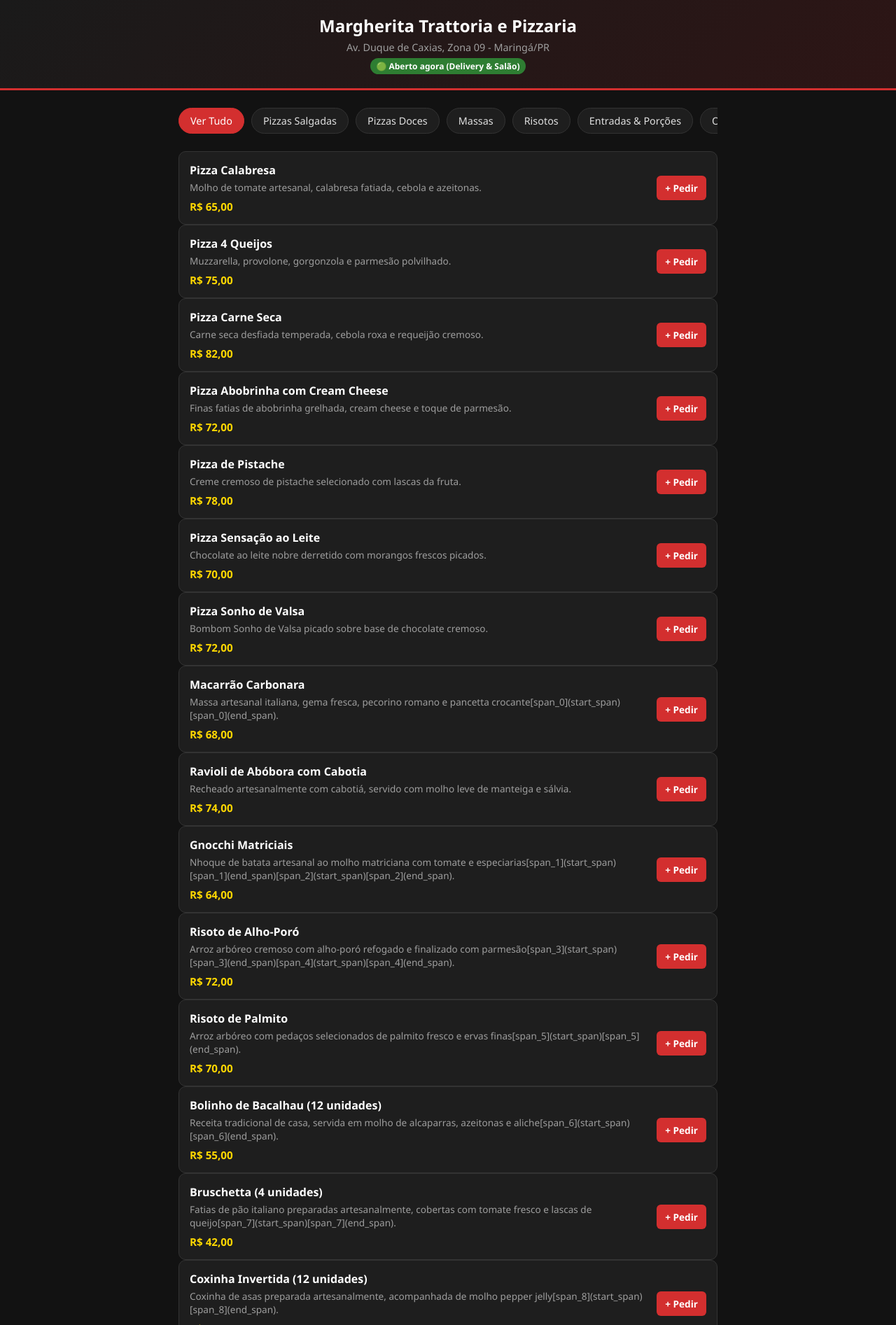
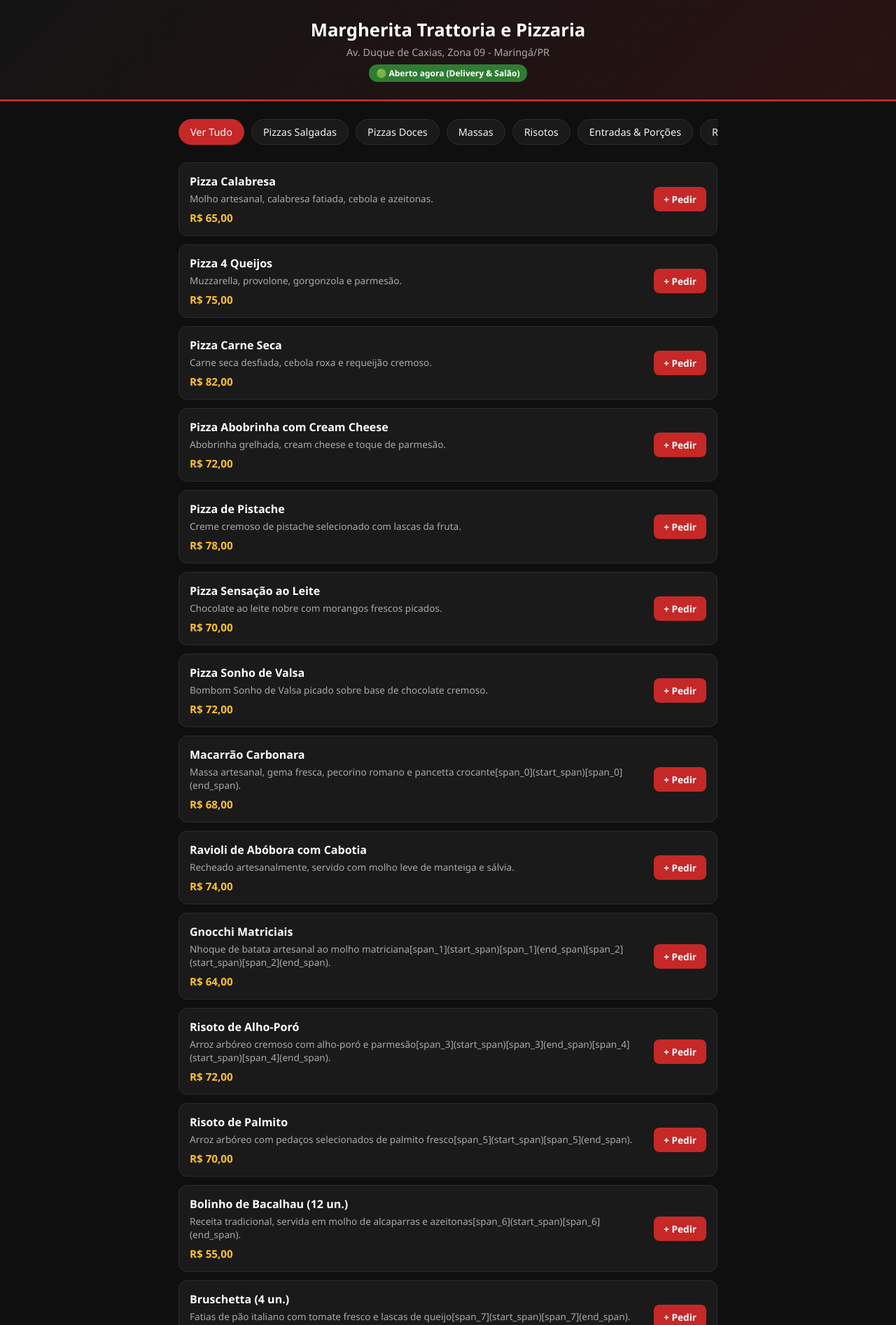
Before and after one commit to cadu2311/Pizza-2, a plain HTML site: page index.html in a window 1280 px wide. Shown: the top 1893 px of the page at 70% size. Drawn offline with Linux system fonts and the light colour scheme.

Commit message:
Update styles and menu item descriptions in index.html

```diff
--- a/index.html
+++ b/index.html
@@ -6,14 +6,14 @@
     <title>Margherita Trattoria e Pizzaria | Cardápio Digital</title>
     <style>
         :root {
-            --bg-color: #121212;
-            --card-bg: #1e1e1e;
-            --primary: #d32f2f;
+            --bg-color: #0f0f0f;
+            --card-bg: #1a1a1a;
+            --primary: #c62828;
             --primary-hover: #b71c1c;
-            --accent: #ffd700;
-            --text: #e0e0e0;
-            --text-muted: #9e9e9e;
-            --border: #333333;
+            --accent: #fbc02d;
+            --text: #f5f5f5;
+            --text-muted: #aaaaaa;
+            --border: #2c2c2c;
         }
 
         * {
@@ -30,8 +30,8 @@
         }
 
         header {
-            background: linear-gradient(135deg, #1a1a1a, #2d1515);
-            padding: 20px;
+            background: linear-gradient(135deg, #141414, #2a1212);
+            padding: 25px 15px;
             text-align: center;
             border-bottom: 3px solid var(--primary);
             position: sticky;
@@ -41,7 +41,7 @@
 
         header h1 {
             color: #fff;
-            font-size: 1.5rem;
+            font-size: 1.6rem;
             margin-bottom: 5px;
         }
 
@@ -55,9 +55,9 @@
             background: #2e7d32;
             color: #fff;
             font-size: 0.75rem;
-            padding: 3px 8px;
+            padding: 4px 10px;
             border-radius: 12px;
-            margin-top: 6px;
+            margin-top: 8px;
             font-weight: bold;
         }
 
@@ -98,14 +98,6 @@
             color: #fff;
         }
 
-        h2.section-title {
-            font-size: 1.2rem;
-            color: var(--accent);
-            margin: 20px 0 10px 0;
-            border-bottom: 1px solid var(--border);
-            padding-bottom: 5px;
-        }
-
         .menu-grid {
             display: grid;
             gap: 12px;
@@ -114,7 +106,7 @@
         .menu-item {
             background: var(--card-bg);
             border: 1px solid var(--border);
-            border-radius: 10px;
+            border-radius: 12px;
             padding: 15px;
             display: flex;
             justify-content: space-between;
@@ -128,7 +120,7 @@
 
         .item-info {
             flex: 1;
-            padding-right: 10px;
+            padding-right: 12px;
         }
 
         .item-info h3 {
@@ -153,8 +145,8 @@
             background: var(--primary);
             color: #fff;
             border: none;
-            padding: 8px 12px;
-            border-radius: 6px;
+            padding: 8px 14px;
+            border-radius: 8px;
             cursor: pointer;
             font-weight: bold;
             font-size: 0.85rem;
@@ -170,13 +162,13 @@
             bottom: 0;
             left: 0;
             right: 0;
-            background: #1a1a1a;
+            background: #181818;
             border-top: 2px solid var(--primary);
             padding: 15px 20px;
             display: flex;
             justify-content: space-between;
             align-items: center;
-            box-shadow: 0 -4px 10px rgba(0,0,0,0.5);
+            box-shadow: 0 -4px 15px rgba(0,0,0,0.6);
             z-index: 101;
         }
 
@@ -205,7 +197,7 @@
             display: none;
             position: fixed;
             top: 0; left: 0; right: 0; bottom: 0;
-            background: rgba(0,0,0,0.8);
+            background: rgba(0,0,0,0.85);
             z-index: 200;
             justify-content: center;
             align-items: flex-end;
@@ -266,7 +258,7 @@
         .form-group input, .form-group select {
             width: 100%;
             padding: 10px;
-            background: #2b2b2b;
+            background: #252525;
             border: 1px solid var(--border);
             color: #fff;
             border-radius: 6px;
@@ -303,15 +295,15 @@
             <button class="cat-btn" onclick="filtrarCat('massas')">Massas</button>
             <button class="cat-btn" onclick="filtrarCat('risotos')">Risotos</button>
             <button class="cat-btn" onclick="filtrarCat('entradas')">Entradas & Porções</button>
-            <button class="cat-btn" onclick="filtrarCat('outros')">Outros / Rodízio</button>
+            <button class="cat-btn" onclick="filtrarCat('outros')">Rodízio</button>
         </div>
 
-        <div id="cardapio-container">
+        <div class="menu-grid" id="menuGrid">
             <!-- Pizzas -->
             <div class="menu-item" data-cat="pizzas">
                 <div class="item-info">
                     <h3>Pizza Calabresa</h3>
-                    <p>Molho de tomate artesanal, calabresa fatiada, cebola e azeitonas.</p>
+                    <p>Molho artesanal, calabresa fatiada, cebola e azeitonas.</p>
                     <div class="item-price">R$ 65,00</div>
                 </div>
                 <button class="btn-add" onclick="adicionarCarrinho('Pizza Calabresa', 65.00)">+ Pedir</button>
@@ -320,7 +312,7 @@
             <div class="menu-item" data-cat="pizzas">
                 <div class="item-info">
                     <h3>Pizza 4 Queijos</h3>
-                    <p>Muzzarella, provolone, gorgonzola e parmesão polvilhado.</p>
+                    <p>Muzzarella, provolone, gorgonzola e parmesão.</p>
                     <div class="item-price">R$ 75,00</div>
                 </div>
                 <button class="btn-add" onclick="adicionarCarrinho('Pizza 4 Queijos', 75.00)">+ Pedir</button>
@@ -329,7 +321,7 @@
             <div class="menu-item" data-cat="pizzas">
                 <div class="item-info">
                     <h3>Pizza Carne Seca</h3>
-                    <p>Carne seca desfiada temperada, cebola roxa e requeijão cremoso.</p>
+                    <p>Carne seca desfiada, cebola roxa e requeijão cremoso.</p>
                     <div class="item-price">R$ 82,00</div>
                 </div>
                 <button class="btn-add" onclick="adicionarCarrinho('Pizza Carne Seca', 82.00)">+ Pedir</button>
@@ -338,7 +330,7 @@
             <div class="menu-item" data-cat="pizzas">
                 <div class="item-info">
                     <h3>Pizza Abobrinha com Cream Cheese</h3>
-                    <p>Finas fatias de abobrinha grelhada, cream cheese e toque de parmesão.</p>
+                    <p>Abobrinha grelhada, cream cheese e toque de parmesão.</p>
                     <div class="item-price">R$ 72,00</div>
                 </div>
                 <button class="btn-add" onclick="adicionarCarrinho('Pizza Abobrinha com Cream Cheese', 72.00)">+ Pedir</button>
@@ -357,7 +349,7 @@
             <div class="menu-item" data-cat="doces">
                 <div class="item-info">
                     <h3>Pizza Sensação ao Leite</h3>
-                    <p>Chocolate ao leite nobre derretido com morangos frescos picados.</p>
+                    <p>Chocolate ao leite nobre com morangos frescos picados.</p>
                     <div class="item-price">R$ 70,00</div>
                 </div>
                 <button class="btn-add" onclick="adicionarCarrinho('Pizza Sensação ao Leite', 70.00)">+ Pedir</button>
@@ -376,7 +368,7 @@
             <div class="menu-item" data-cat="massas">
                 <div class="item-info">
                     <h3>Macarrão Carbonara</h3>
-                    <p>Massa artesanal italiana, gema fresca, pecorino romano e pancetta crocante[span_0](start_span)[span_0](end_span).</p>
+                    <p>Massa artesanal, gema fresca, pecorino romano e pancetta crocante[span_0](start_span)[span_0](end_span).</p>
                     <div class="item-price">R$ 68,00</div>
                 </div>
                 <button class="btn-add" onclick="adicionarCarrinho('Macarrão Carbonara', 68.00)">+ Pedir</button>
@@ -385,7 +377,7 @@
             <div class="menu-item" data-cat="massas">
                 <div class="item-info">
                     <h3>Ravioli de Abóbora com Cabotia</h3>
-                    <p>Recheado artesanalmente com cabotiá, servido com molho leve de manteiga e sálvia.</p>
+                    <p>Recheado artesanalmente, servido com molho leve de manteiga e sálvia.</p>
                     <div class="item-price">R$ 74,00</div>
                 </div>
                 <button class="btn-add" onclick="adicionarCarrinho('Ravioli de Abóbora com Cabotia', 74.00)">+ Pedir</button>
@@ -394,7 +386,7 @@
             <div class="menu-item" data-cat="massas">
                 <div class="item-info">
                     <h3>Gnocchi Matriciais</h3>
-                    <p>Nhoque de batata artesanal ao molho matriciana com tomate e especiarias[span_1](start_span)[span_1](end_span)[span_2](start_span)[span_2](end_span).</p>
+                    <p>Nhoque de batata artesanal ao molho matriciana[span_1](start_span)[span_1](end_span)[span_2](start_span)[span_2](end_span).</p>
                     <div class="item-price">R$ 64,00</div>
                 </div>
                 <button class="btn-add" onclick="adicionarCarrinho('Gnocchi Matriciais', 64.00)">+ Pedir</button>
@@ -404,7 +396,7 @@
             <div class="menu-item" data-cat="risotos">
                 <div class="item-info">
                     <h3>Risoto de Alho-Poró</h3>
-                    <p>Arroz arbóreo cremoso com alho-poró refogado e finalizado com parmesão[span_3](start_span)[span_3](end_span)[span_4](start_span)[span_4](end_span).</p>
+                    <p>Arroz arbóreo cremoso com alho-poró e parmesão[span_3](start_span)[span_3](end_span)[span_4](start_span)[span_4](end_span).</p>
                     <div class="item-price">R$ 72,00</div>
                 </div>
                 <button class="btn-add" onclick="adicionarCarrinho('Risoto de Alho-Poró', 72.00)">+ Pedir</button>
@@ -413,7 +405,7 @@
             <div class="menu-item" data-cat="risotos">
                 <div class="item-info">
                     <h3>Risoto de Palmito</h3>
-                    <p>Arroz arbóreo com pedaços selecionados de palmito fresco e ervas finas[span_5](start_span)[span_5](end_span).</p>
+                    <p>Arroz arbóreo com pedaços selecionados de palmito fresco[span_5](start_span)[span_5](end_span).</p>
                     <div class="item-price">R$ 70,00</div>
                 </div>
                 <button class="btn-add" onclick="adicionarCarrinho('Risoto de Palmito', 70.00)">+ Pedir</button>
@@ -422,8 +414,8 @@
             <!-- Entradas -->
             <div class="menu-item" data-cat="entradas">
                 <div class="item-info">
-                    <h3>Bolinho de Bacalhau (12 unidades)</h3>
-                    <p>Receita tradicional de casa, servida em molho de alcaparras, azeitonas e aliche[span_6](start_span)[span_6](end_span).</p>
+                    <h3>Bolinho de Bacalhau (12 un.)</h3>
+                    <p>Receita tradicional, servida em molho de alcaparras e azeitonas[span_6](start_span)[span_6](end_span).</p>
                     <div class="item-price">R$ 55,00</div>
                 </div>
                 <button class="btn-add" onclick="adicionarCarrinho('Bolinho de Bacalhau (12 un)', 55.00)">+ Pedir</button>
@@ -431,8 +423,8 @@
 
             <div class="menu-item" data-cat="entradas">
                 <div class="item-info">
-                    <h3>Bruschetta (4 unidades)</h3>
-                    <p>Fatias de pão italiano preparadas artesanalmente, cobertas com tomate fresco e lascas de queijo[span_7](start_span)[span_7](end_span).</p>
+                    <h3>Bruschetta (4 un.)</h3>
+                    <p>Fatias de pão italiano com tomate fresco e lascas de queijo[span_7](start_span)[span_7](end_span).</p>
                     <div class="item-price">R$ 42,00</div>
                 </div>
                 <button class="btn-add" onclick="adicionarCarrinho('Bruschetta (4 un)', 42.00)">+ Pedir</button>
@@ -440,8 +432,8 @@
 
             <div class="menu-item" data-cat="entradas">
                 <div class="item-info">
-                    <h3>Coxinha Invertida (12 unidades)</h3>
-                    <p>Coxinha de asas preparada artesanalmente, acompanhada de molho pepper jelly[span_8](start_span)[span_8](end_span).</p>
+                    <h3>Coxinha Invertida (12 un.)</h3>
+                    <p>Coxinha de asas artesanal com molho pepper jelly[span_8](start_span)[span_8](end_span).</p>
                     <div class="item-price">R$ 48,00</div>
                 </div>
                 <button class="btn-add" onclick="adicionarCarrinho('Coxinha Invertida (12 un)', 48.00)">+ Pedir</button>
@@ -451,7 +443,7 @@
             <div class="menu-item" data-cat="outros">
                 <div class="item-info">
                     <h3>Rodízio de Massas e Pizzas</h3>
-                    <p>Valor por pessoa. Não incluso bebidas. Crianças de 6 a 8 pagam meia[span_9](start_span)[span_9](end_span).</p>
+                    <p>Valor por pessoa. Crianças de 6 a 8 anos pagam meia[span_9](start_span)[span_9](end_span).</p>
                     <div class="item-price">R$ 75,00</div>
                 </div>
                 <button class="btn-add" onclick="adicionarCarrinho('Rodízio Margherita', 75.00)">+ Pedir</button>
@@ -474,9 +466,7 @@
                 <h3>Seu Pedido</h3>
                 <button class="close-modal" onclick="fecharCarrinho()">&times;</button>
             </div>
-            <div class="cart-items-list" id="cartItemsList">
-                <!-- Itens inseridos via JS -->
-            </div>
+            <div class="cart-items-list" id="cartItemsList"></div>
 
             <div class="form-group">
                 <label>Seu Nome:</label>
@@ -485,7 +475,7 @@
 
             <div class="form-group">
                 <label>Endereço de Entrega (ou Retirada):</label>
-                <input type="text" id="clienteEndereco" placeholder="Rua, Número, Bairro (Zona 09, etc)">
+                <input type="text" id="clienteEndereco" placeholder="Rua, Número, Bairro (Ex: Zona 09)">
             </div>
 
             <div class="form-group">
@@ -523,11 +513,7 @@
             document.getElementById('cartTotal').innerText = `R$ ${totalValor.toFixed(2).replace('.', ',')}`;
 
             let cartBar = document.getElementById('cartBar');
-            if (totalItens > 0) {
-                cartBar.style.display = 'flex';
-            } else {
-                cartBar.style.display = 'none';
-            }
+            cartBar.style.display = totalItens > 0 ? 'flex' : 'none';
         }
 
         function abrirCarrinho() {
@@ -605,7 +591,7 @@
 
             texto += `\n💰 *Total a Pagar:* R$ ${totalValor.toFixed(2).replace('.', ',')}`;
 
-            let foneLoja = "5544999999999"; // Substitua pelo número real se tiver
+            let foneLoja = "5544999999999";
             let url = `https://api.whatsapp.com/send?phone=${foneLoja}&text=${encodeURIComponent(texto)}`;
             window.open(url, '_blank');
         }
```
